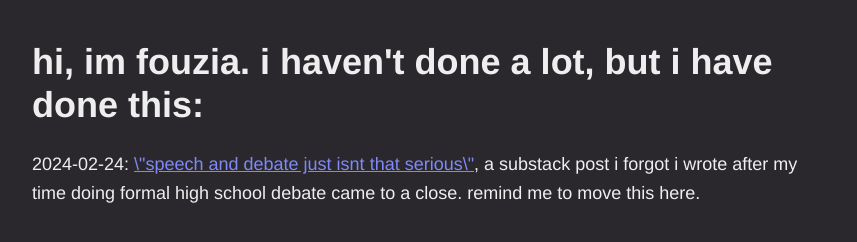
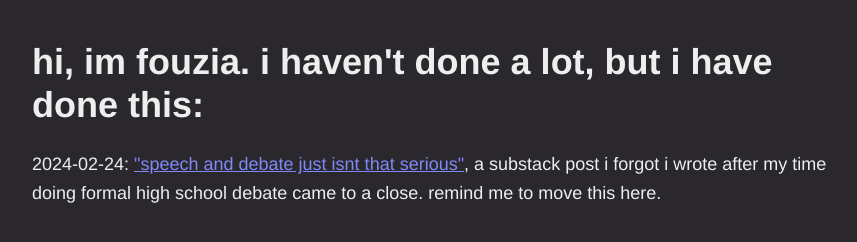
Before and after one commit to cammsyn/cammsyn.github.io, a plain HTML site: page index.html in a window 1280 px wide. Shown: the whole page, without its empty margins (208-1065 px from the left). Drawn offline with Linux system fonts and the light colour scheme.

Commit message:
formatting nonsense

```diff
--- a/index.html
+++ b/index.html
@@ -19,6 +19,6 @@
   </head>
   <body>
     <h1>hi, im fouzia. i haven't done a lot, but i have done this:</h1>
-    <p>2024-02-24: <a href="https://ramshackleloom.substack.com/p/speech-and-debate-just-isnt-that">\"speech and debate just isnt that serious\"</a>, a substack post i forgot i wrote after my time doing formal high school debate came to a close. remind me to move this here.</p>
+    <p>2024-02-24: <a href="https://ramshackleloom.substack.com/p/speech-and-debate-just-isnt-that">"speech and debate just isnt that serious"</a>, a substack post i forgot i wrote after my time doing formal high school debate came to a close. remind me to move this here.</p>
   </body>
 </html>
```
